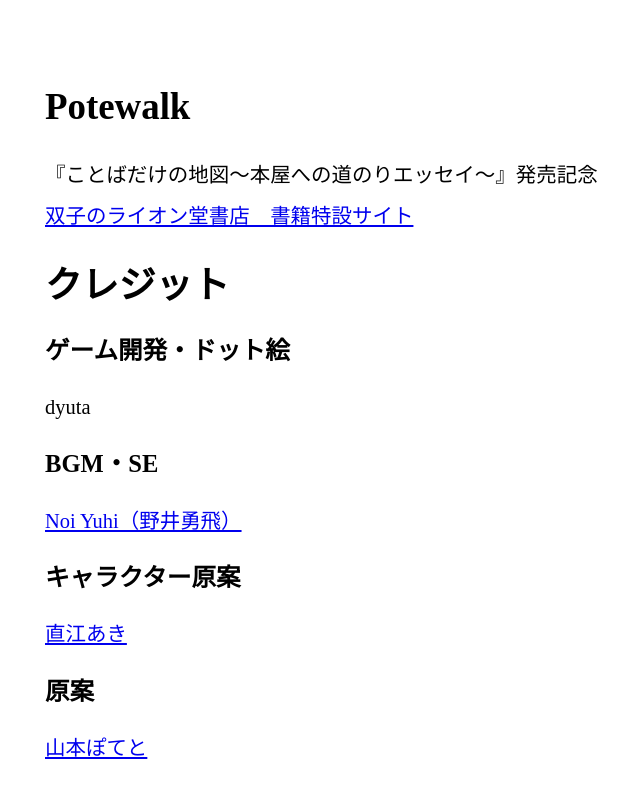
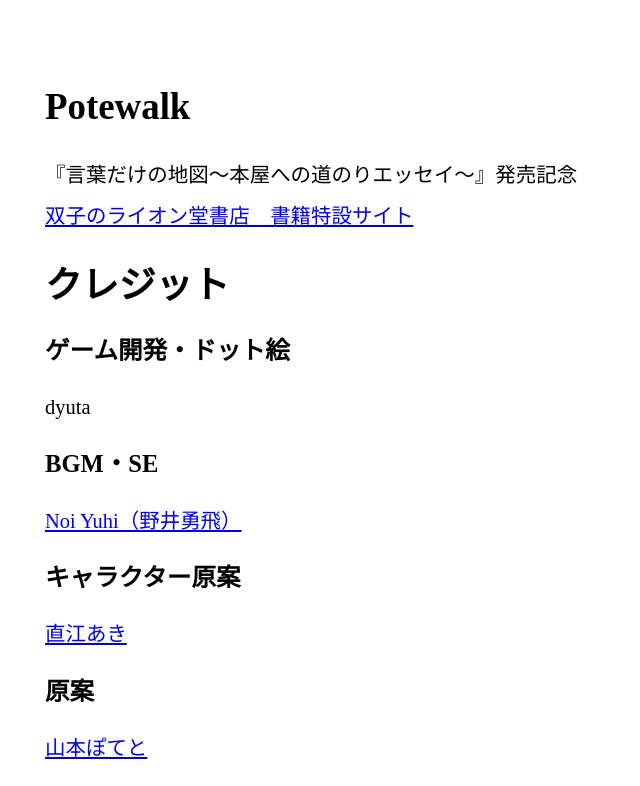
Before and after one commit to dyuta/pote-walk, a website built with webpack: page credits.html in a window 1280 px wide. Shown: the top 786 px of the page, without its empty margins (13-653 px from the left). Built offline with nearby package versions, Linux system fonts and the light colour scheme; no server answers; what webfontloader would draw is missing.

Commit message:
book title fix

```diff
--- a/credits.html
+++ b/credits.html
@@ -46,7 +46,7 @@
   </head>
   <body>
     <H1>Potewalk</H1>
-    <a>『ことばだけの地図〜本屋への道のりエッセイ〜』発売記念</a><br>
+    <a>『言葉だけの地図〜本屋への道のりエッセイ〜』発売記念</a><br>
     <a href="https://liondo.jp/?page_id=3029" target="_blank" rel="noopener noreferrer">双子のライオン堂書店　書籍特設サイト</a>
     <br>
     <H1>クレジット</H1>
```
